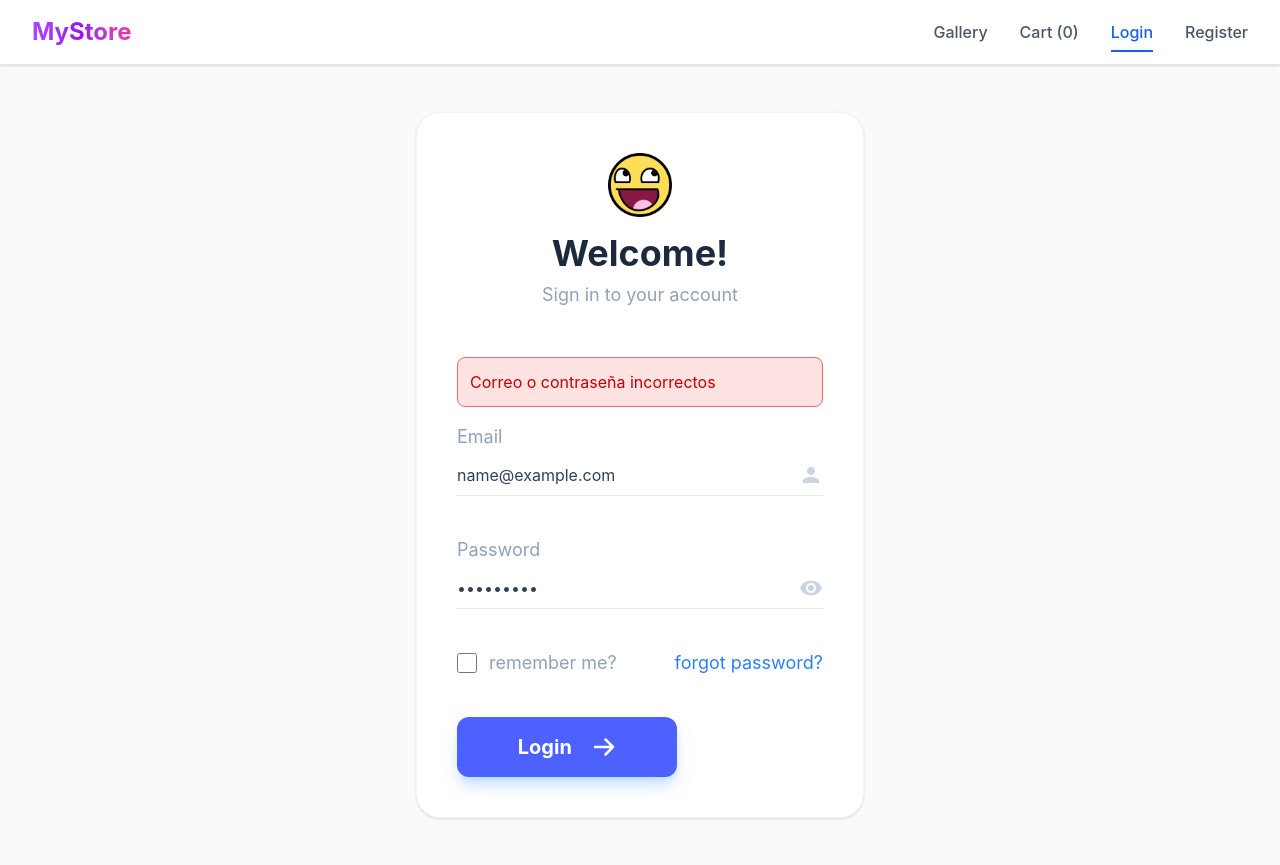
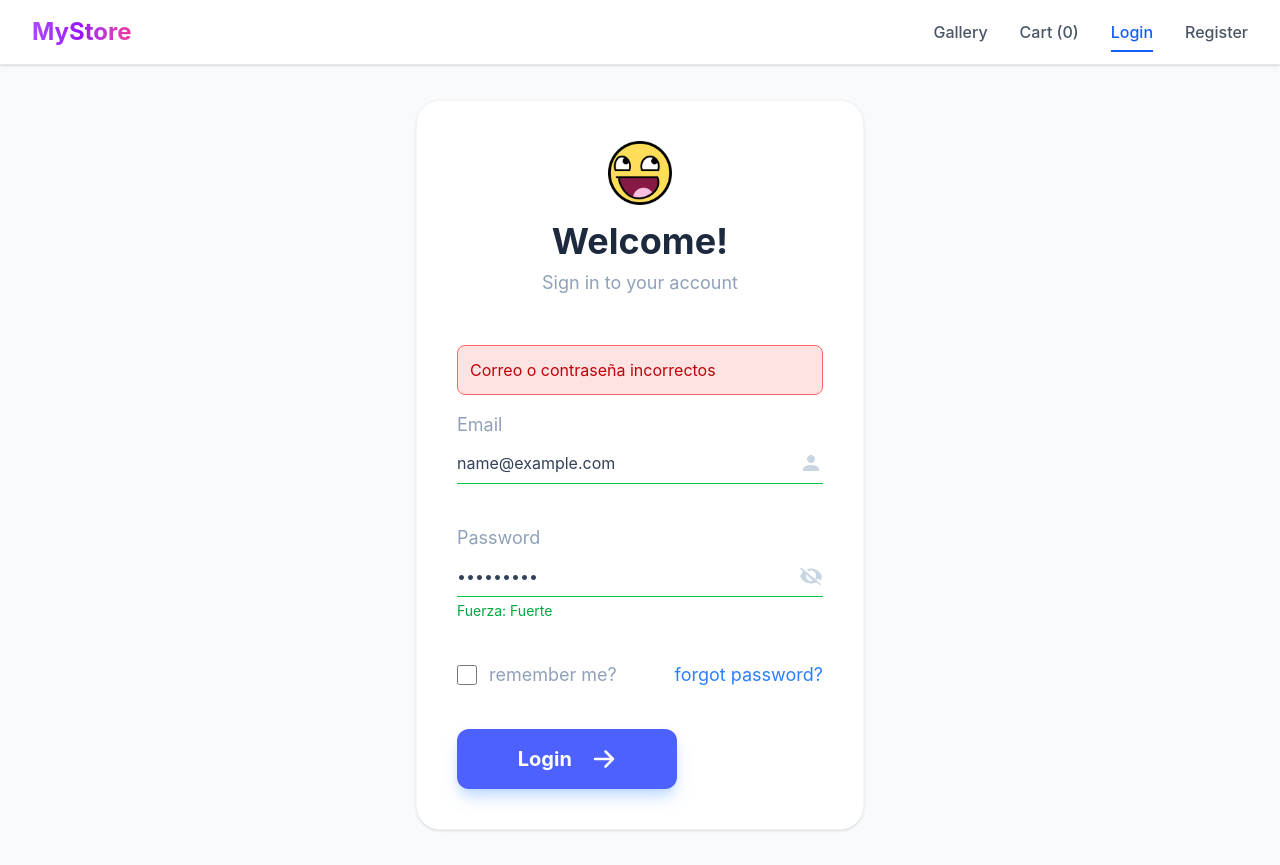
Before and after one commit to DMRdesarrollo/FullStackV2, a React (Vite) app: page /login in a window 1280 px wide. Both pictures are taken after typing "name@example.com", "Sample123" into the empty fields and a click on the button "Login". Built offline with nearby package versions, Linux system fonts and the light colour scheme.

Commit message:
Modificaciones en el login para ver la contraseña y mensajes de alerta

```diff
--- a/src/components/organisms/login/Login.jsx
+++ b/src/components/organisms/login/Login.jsx
@@ -5,11 +5,34 @@ import { loginUser } from "../../../services/authService";
 
 const Login = () => {
   const navigate = useNavigate();
+
   const [formData, setFormData] = useState({
     email: '',
     password: ''
   });
+
   const [error, setError] = useState('');
+  const [showPassword, setShowPassword] = useState(false);
+
+  // Validación visual
+  const isEmailValid = formData.email.includes("@") && formData.email.includes(".");
+  const isPasswordValid = formData.password.length >= 6;
+
+  // Fuerza de contraseña
+  const passwordStrength = (() => {
+    const p = formData.password;
+    if (p.length === 0) return "";
+    if (p.length < 6) return "Débil";
+    if (/[A-Z]/.test(p) && /\d/.test(p) && p.length >= 8) return "Fuerte";
+    return "Media";
+  })();
+
+  const strengthColor = {
+    "": "",
+    "Débil": "text-red-500",
+    "Media": "text-yellow-500",
+    "Fuerte": "text-green-600"
+  }[passwordStrength];
 
   const handleChange = (e) => {
     setFormData({ ...formData, [e.target.name]: e.target.value });
@@ -19,21 +42,6 @@ const Login = () => {
     e.preventDefault();
     setError('');
 
-    /*
-    // Obtener usuarios registrados
-    const registeredUsers = JSON.parse(localStorage.getItem('registeredUsers') || '[]');
-    const allUsers = [...MOCK_USERS, ...registeredUsers];
-
-    // Buscar usuario
-    const user = allUsers.find(u => u.email === formData.email && u.password === formData.password);
-    if (user) {
-      // Login exitoso
-      localStorage.setItem('loggedInUser', JSON.stringify(user));
-      navigate('/gallery');
-    } else {
-      setError('Credenciales incorrectas.');
-    }
-      */
     const result = await loginUser(formData.email, formData.password);
     if (result.success) {
       navigate('/gallery');
@@ -41,16 +49,14 @@ const Login = () => {
       setError(result.error);
     }
   };
+
   return (
     <div className="flex items-center justify-center min-h-screen bg-gray-50 p-6">
       <div className="w-full max-w-md bg-white p-10 rounded-3xl shadow-sm border border-gray-100">
 
-        {/* Header con Icono */}
+        {/* Header */}
         <div className="flex flex-col items-center mb-12">
-          <div className="mb-4">
-            {/* Icono similar al de la imagen */}
-            <img src={smile} alt="Smile Icon" className="w-[64px] h-[64px]" />
-          </div>
+          <img src={smile} alt="Smile Icon" className="w-[64px] h-[64px] mb-4" />
           <h1 className="text-4xl font-bold text-slate-800 mb-2">Welcome!</h1>
           <p className="text-slate-400 text-lg">Sign in to your account</p>
         </div>
@@ -63,12 +69,15 @@ const Login = () => {
 
         <form className="space-y-10" onSubmit={handleSubmit}>
 
-          {/* Input de Email */}
+          {/* Email */}
           <div className="relative group">
             <label className="block text-slate-400 text-lg mb-1 group-focus-within:text-blue-500 transition-colors">
               Email
             </label>
-            <div className="relative border-b border-gray-200 group-focus-within:border-blue-500 transition-all">
+
+            <div className={`relative border-b transition-all ${
+              isEmailValid ? "border-green-500" : "border-gray-200 group-focus-within:border-blue-500"
+            }`}>
               <input
                 type="email"
                 name="email"
@@ -77,37 +86,78 @@ const Login = () => {
                 className="w-full py-2 bg-transparent focus:outline-none text-slate-700 pr-10"
                 required
               />
+
               <span className="absolute right-0 top-2 text-slate-300">
                 <svg className="w-6 h-6" fill="currentColor" viewBox="0 0 24 24">
-                  <path d="M12 12c2.21 0 4-1.79 4-4s-1.79-4-4-4-4 1.79-4 4 1.79 4 4 4zm0 2c-2.67 0-8 1.34-8 4v2h16v-2c0-2.66-5.33-4-8-4z" />
+                  <path d="M12 12c2.21 0 4-1.79 4-4s-1.79-4-4-4-4
+                  1.79-4 4 1.79 4 4 4zm0 2c-2.67 0-8
+                  1.34-8 4v2h16v-2c0-2.66-5.33-4-8-4z" />
                 </svg>
               </span>
             </div>
           </div>
 
-          {/* Input de Password */}
+          {/* Password */}
           <div className="relative group">
             <label className="block text-slate-400 text-lg mb-1 group-focus-within:text-blue-500 transition-colors">
               Password
             </label>
-            <div className="relative border-b border-gray-200 group-focus-within:border-blue-500 transition-all">
+
+            <div className={`relative border-b transition-all ${
+              isPasswordValid ? "border-green-500" : "border-gray-200 group-focus-within:border-blue-500"
+            }`}>
               <input
-                type="password"
+                type={showPassword ? "text" : "password"}
                 name="password"
                 value={formData.password}
                 onChange={handleChange}
                 className="w-full py-2 bg-transparent focus:outline-none text-slate-700 pr-10"
                 required
               />
-              <span className="absolute right-0 top-2 text-slate-300 cursor-pointer hover:text-blue-500 transition-colors">
-                <svg className="w-6 h-6" fill="currentColor" viewBox="0 0 24 24">
-                  <path d="M12 4.5C7 4.5 2.73 7.61 1 12c1.73 4.39 6 7.5 11 7.5s9.27-3.11 11-7.5c-1.73-4.39-6-7.5-11-7.5zM12 17c-2.76 0-5-2.24-5-5s2.24-5 5-5 5 2.24 5 5-2.24 5-5 5zm0-8c-1.66 0-3 1.34-3 3s1.34 3 3 3 3-1.34 3-3-1.34-3-3-3z" />
-                </svg>
+
+              {/* Ojito */}
+              <span
+                onClick={() => setShowPassword(!showPassword)}
+                className="absolute right-0 top-2 text-slate-300 cursor-pointer hover:text-blue-500 transition-colors"
+              >
+                {showPassword ? (
+                  // Ojo abierto
+                  <svg className="w-6 h-6" fill="currentColor" viewBox="0 0 24 24">
+                    <path d="M12 5c-7 0-11 7-11 7s4 7 11 7
+                    11-7 11-7-4-7-11-7zm0 12c-2.76
+                    0-5-2.24-5-5s2.24-5 5-5
+                    5 2.24 5 5-2.24 5-5 5z" />
+                  </svg>
+                ) : (
+                  // Ojo cerrado
+                  <svg className="w-6 h-6" fill="currentColor" viewBox="0 0 24 24">
+                    <path d="M2.1 3.51 1 4.62l3.1 3.1C2.8
+                    9.39 1.73 11.1 1 12c1.73 4.39
+                    6 7.5 11 7.5 2.1 0 4.04-.55
+                    5.74-1.51l3.14 3.14 1.11-1.11L2.1
+                    3.51zM12 17c-2.76 0-5-2.24-5-5
+                    0-.65.13-1.26.36-1.82l6.46
+                    6.46c-.56.23-1.17.36-1.82.36zm7.64-2.36
+                    1.82 1.82C22.27 14.9 23 13.5 23
+                    12c-1.73-4.39-6-7.5-11-7.5-1.5
+                    0-2.93.27-4.24.76l1.82 1.82A8.1
+                    8.1 0 0 1 12 6.5c2.76 0 5 2.24
+                    5 5 0 1.02-.31 1.97-.84 2.76l1.48
+                    1.48z" />
+                  </svg>
+                )}
               </span>
             </div>
+
+            {/* Indicador de fuerza */}
+            {passwordStrength && (
+              <p className={`text-sm mt-1 ${strengthColor}`}>
+                Fuerza: {passwordStrength}
+              </p>
+            )}
           </div>
 
-          {/* Opciones de Remember y Forgot */}
+          {/* Remember + Forgot */}
           <div className="flex items-center justify-between text-slate-400">
             <label className="flex items-center space-x-3 cursor-pointer">
               <input
@@ -116,12 +166,13 @@ const Login = () => {
               />
               <span className="text-lg">remember me?</span>
             </label>
+
             <a href="#" className="text-blue-500 hover:text-blue-600 transition-colors text-lg">
               forgot password?
             </a>
           </div>
 
-          {/* Botón de Login */}
+          {/* Botón */}
           <button
             type="submit"
             className="w-3/5 py-4 btn-dna hover:bg-blue-700 text-white font-bold rounded-xl flex items-center justify-center space-x-3 transition-all shadow-lg shadow-blue-200 active:scale-95"
@@ -134,7 +185,8 @@ const Login = () => {
               viewBox="0 0 24 24"
               strokeWidth="2.5"
             >
-              <path strokeLinecap="round" strokeLinejoin="round" d="M13.5 4.5L21 12m0 0l-7.5 7.5M21 12H3" />
+              <path strokeLinecap="round" strokeLinejoin="round" d="M13.5 4.5L21 12m0
+              0l-7.5 7.5M21 12H3" />
             </svg>
           </button>
 
```
